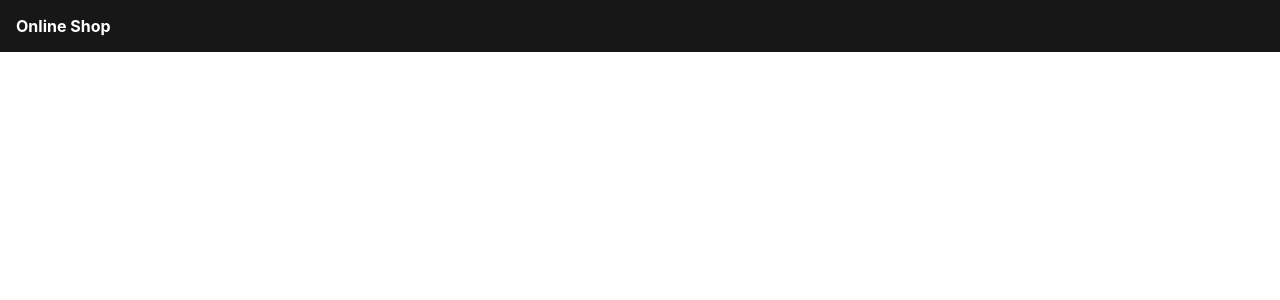
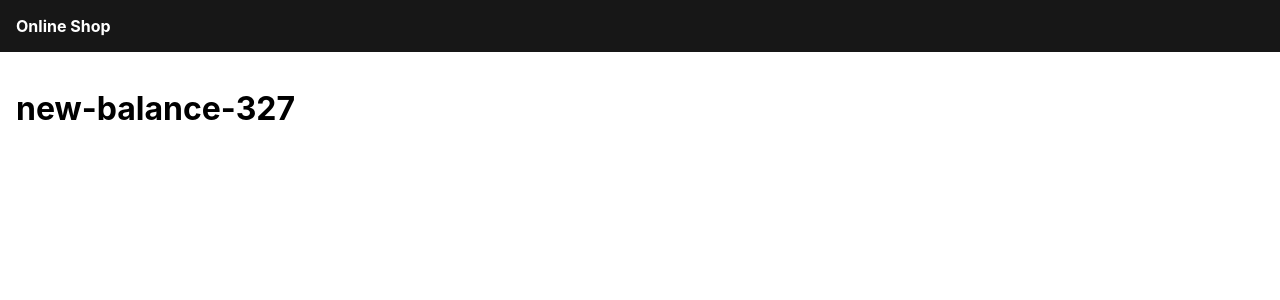
Before and after one commit to algorithm-ssau/2023-6314-1, a React (Create React App) app in the folder frontend/: page /product/new-balance-327 in a window 1280 px wide. Before the commit this address had no page. Shown: the top 300 px of the page. Built offline with nearby package versions, Linux system fonts and the light colour scheme.

Commit message:
create product screen

```diff
--- a/frontend/src/App.js
+++ b/frontend/src/App.js
@@ -1,5 +1,5 @@
-
 import './App.css';
+import ProductScreen from './screens/ProductScreen';
 import HomeScreen from './screens/HomeScreen';
 import {BrowserRouter, Route, Routes} from 'react-router-dom';
 
@@ -12,6 +12,7 @@
         </header>
         <main>
           <Routes>
+            <Route path="/product/:slug" element={<ProductScreen />} />
             <Route path='/' element={<HomeScreen/>}/>
           </Routes>
         </main>
--- /dev/null
+++ b/frontend/src/screens/ProductScreen.js
@@ -0,0 +1,13 @@
+import { useParams } from "react-router-dom";
+
+const ProductScreen = ()=>{
+   const params = useParams();
+   const { slug } = params;
+   return (
+     <div>
+       <h1>{slug}</h1>
+     </div>
+   );
+}
+
+export default ProductScreen;
```
